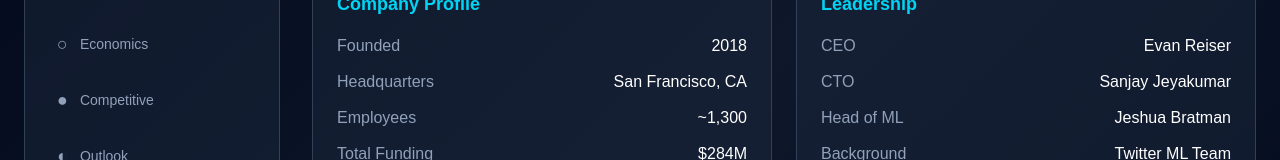
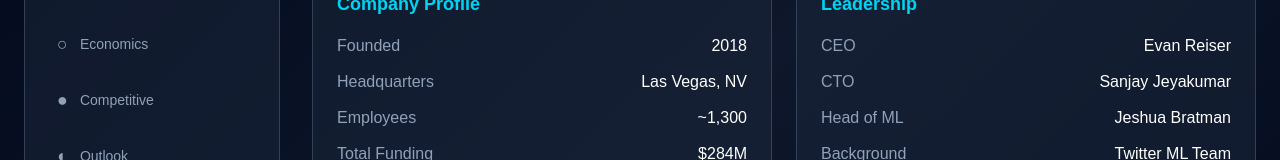
Before and after one commit to ansim0825/cybermarkets, a Next.js app: page /pillars/network-edge/email-security/companies/abnormal in a window 1280 px wide. Shown: the part 426-586 px from the top of the page. Built offline with nearby package versions, Linux system fonts and the light colour scheme.

Commit message:
abnormal updates

```diff
--- a/app/pillars/network-edge/email-security/companies/abnormal.jsx
+++ b/app/pillars/network-edge/email-security/companies/abnormal.jsx
@@ -99,7 +99,7 @@
           <h3 className="text-lg font-semibold text-cyan-400 mb-4">Company Profile</h3>
           <div className="space-y-3">
             <div className="flex justify-between"><span className="text-slate-400">Founded</span><span className="text-white">2018</span></div>
-            <div className="flex justify-between"><span className="text-slate-400">Headquarters</span><span className="text-white">San Francisco, CA</span></div>
+            <div className="flex justify-between"><span className="text-slate-400">Headquarters</span><span className="text-white">Las Vegas, NV</span></div>
             <div className="flex justify-between"><span className="text-slate-400">Employees</span><span className="text-white">~1,300</span></div>
             <div className="flex justify-between"><span className="text-slate-400">Total Funding</span><span className="text-white">$284M</span></div>
           </div>
```
